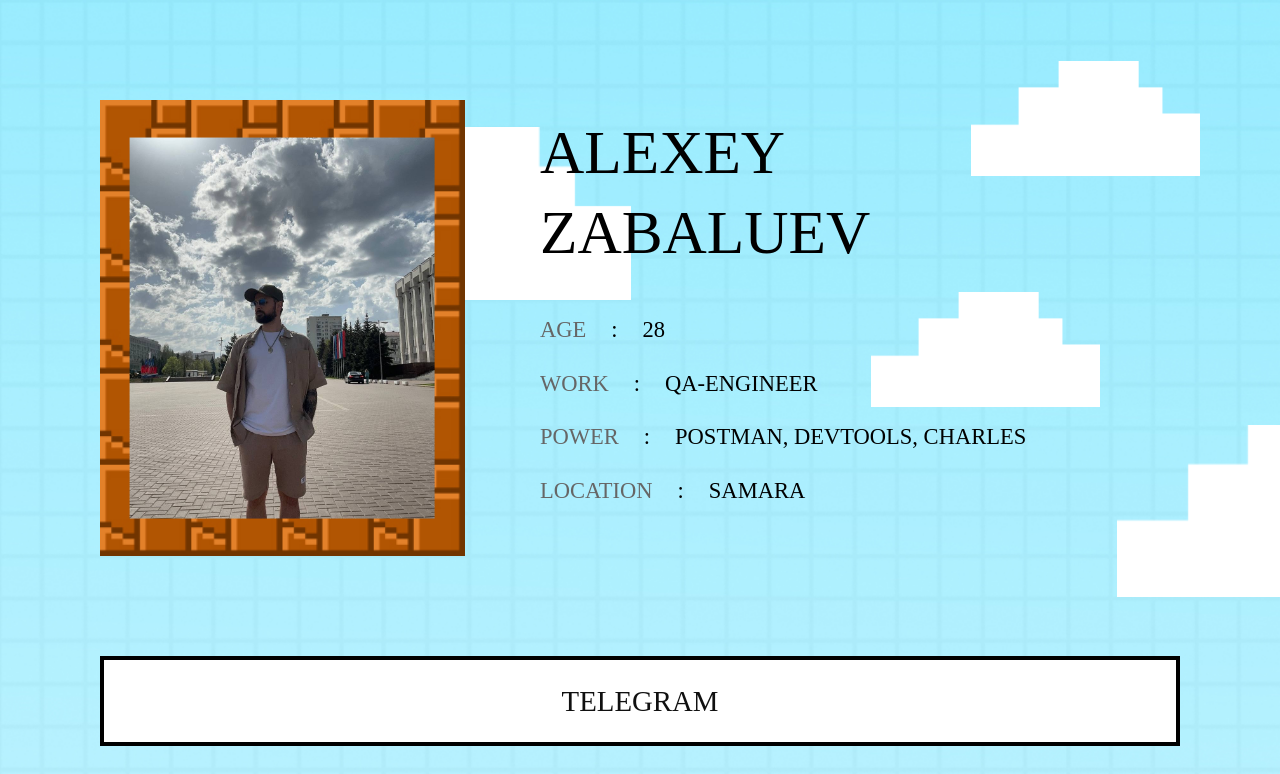
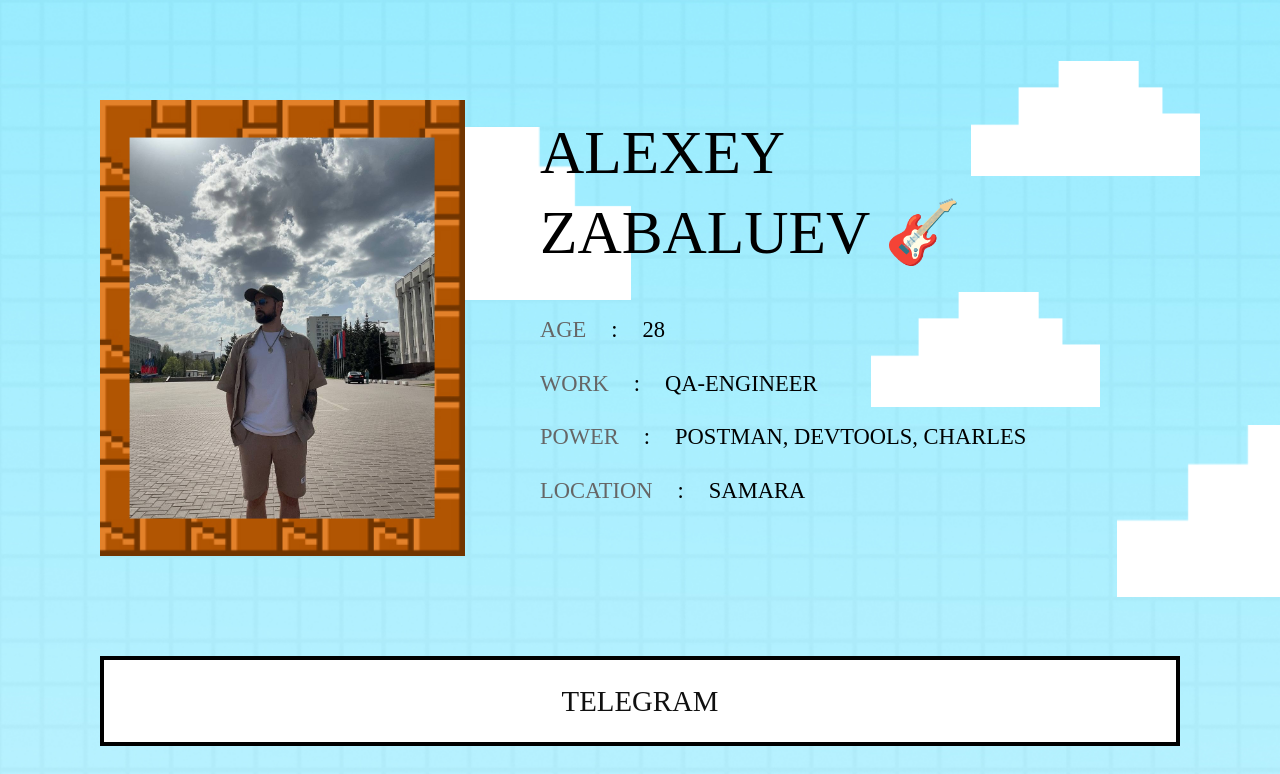
Before and after one commit to alexeyzabaluev/alexeyzabaluev.github.io, a plain HTML site: page index.html in a window 1280 px wide. Shown: the top 774 px of the page. Drawn offline with Linux system fonts and the light colour scheme; files whose address does not match are found by name.

Commit message:
guitar_emoji2

```diff
--- a/index.html
+++ b/index.html
@@ -56,7 +56,7 @@
                   <!-- Имя -->
                   <div class="name">
                      <div>Alexey</div>
-                     <div>Zabaluev</div>
+                     <div>Zabaluev 🎸</div>
                   </div>
                   <div>
                      <div class="list"><span>age</span><span>:</span><span>28</span></div>
```
